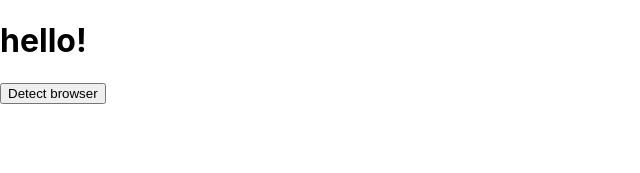
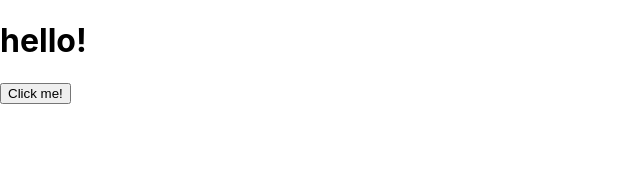
Before and after one commit to jwo29/react-app, a React (Create React App) app: page / in a window 1280 px wide. Shown: the top 173 px of the page, without its empty margins (0-640 px from the left). Built offline with nearby package versions, Linux system fonts and the light colour scheme.

Commit message:
in-app-browser open control

```diff
--- a/src/components/CheckBrowser.js
+++ b/src/components/CheckBrowser.js
@@ -1,4 +1,4 @@
-import React from 'react';
+import React, { useState } from 'react';
 import { saveAs } from 'file-saver';
 import * as html2canvas from 'html2canvas';
 import * as Bowser from "bowser";
@@ -6,27 +6,13 @@ import * as Bowser from "bowser";
 const handleClick = () => {
     const browser = Bowser.getParser(window.navigator.userAgent);
 
-    document.write(`The current browser name is "${browser.getBrowserName()}"`);
+    document.write(`The current browser name is "${browser.getBrowserName()}"<br>`);
 
     const browserName = browser.getBrowserName();
-    const browserVersion = browser.getBrowserVersion();
 
-    document.write(browserName);
-    document.write(browserVersion);
-
-    if(browserName === 'Microsoft Edge'){
-        document.write('sorry, Edge is not available');
-    } else if(browserName === 'Chrome') {
-        let body = document.querySelector('body');
-
-        html2canvas(body).then(canvas => {
-
-            canvas.toBlob((blob) => {
-                saveAs(blob, "result.png");
-            });
-
-        });
-    } else if(browserName == 'NAVER Whale Browser'){
+    if (browserName === 'Chrome'
+    || browserName === 'Opera'){
+    // || browserName == 'NAVER Whale Browser'){
         let body = document.querySelector('body');
 
         html2canvas(body).then(canvas => {
@@ -37,18 +23,33 @@ const handleClick = () => {
 
         });
     } else {
-        document.write('pleas use another brower! ex Chrome');
+        // Microsoft Edge
+        // Internet Explorer
+        document.write('pleas use another brower! ex) Chrome');
     }
+
+    // // 결과 캡처 버튼 이벤트 함수
+    // const captureButtonClick = () => {
+    //     html2canvas(document.querySelector("#root"), {
+    //         allowTaint: true,
+    //         useCORS: true
+    //     }).then(canvas => {
+    //         let download = document.getElementById("captureDownload");
+    //         download.href = canvas
+    //             .toDataURL("image/png")
+    //             .replace("image/png", "image/octet-stream");
+    //         download.download = "점심 판결 결과.png";
+    //         download.click();
+    //     });
+    // };
 }
 
 const CheckBrowser = () => {
     return (
         <div>
             <h1>hello!</h1>
-            <p className="result"></p>
-            <button onClick={handleClick}>
-                Detect browser
-            </button>
+            <button onClick={handleClick}>Click me!</button>
+            <script> location.href='intent://www.jwo29.github.io/react-app/#Intent;scheme=http;package=com.android.chrome;end' </script>
         </div>
     );
 }
```
